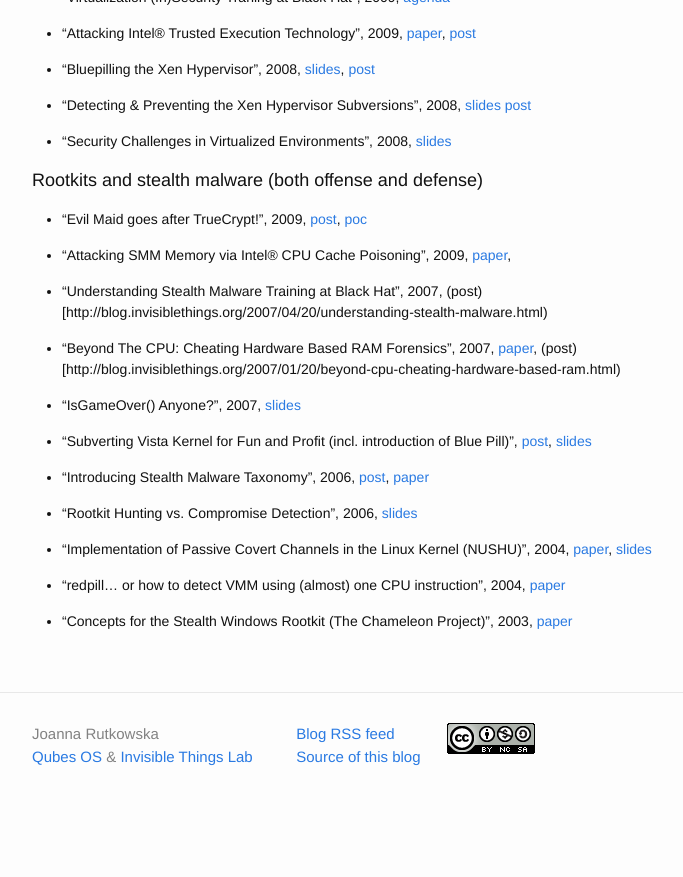
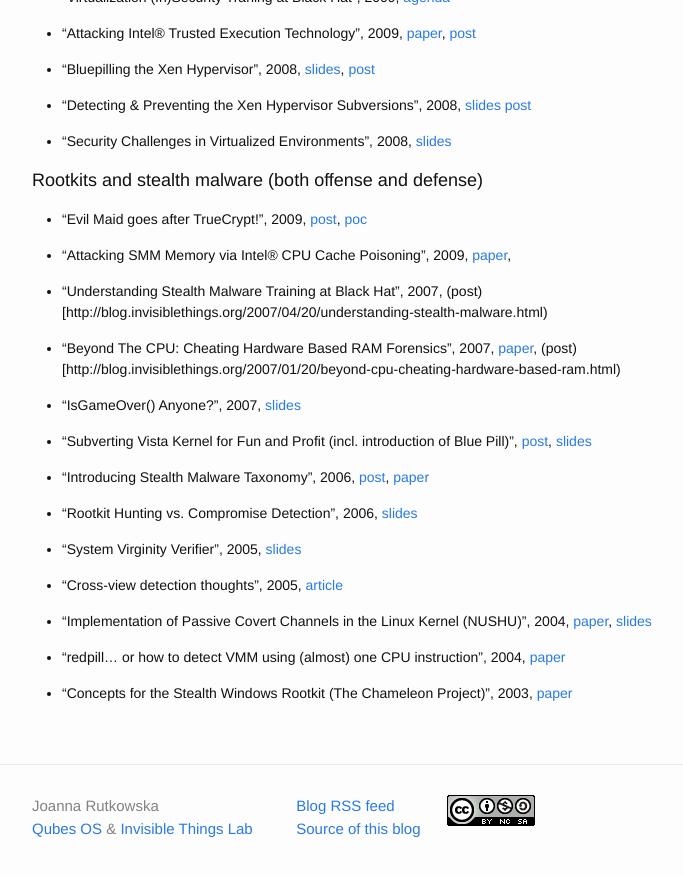
Before and after one commit to rootkovska/rootkovska.github.io, a Jekyll site: the page built from papers.md, in a window 1280 px wide and 900 px high, scrolled down 782 px. Shown: the top 877 px of the window, without its empty margins (238-921 px from the left). Built offline with Jekyll 4.4.1, drawn with Linux system fonts in a browser that asks for light colours; Markdown is read by kramdown in place of the engine named in the settings; before the commit the page ends 1610 px from its top, so only the background shows below that.

Commit message:
papers.md: SVV and X-view detection papers from 2005

```diff
--- a/papers.md
+++ b/papers.md
@@ -69,6 +69,10 @@ Rootkits and stealth malware (both offense and defense)
 
 * "Rootkit Hunting vs. Compromise Detection", 2006, [slides](TODO)
 
+* "System Virginity Verifier", 2005, [slides](TODO)
+
+* "Cross-view detection thoughts", 2005, [article](TODO)
+
 * "Implementation of Passive Covert Channels in the Linux Kernel (NUSHU)", 2004, [paper](TODO), [slides](TODO)
 
 * "redpill... or how to detect VMM using (almost) one CPU instruction", 2004, [paper](TODO)
```
